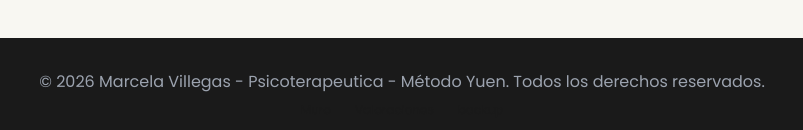
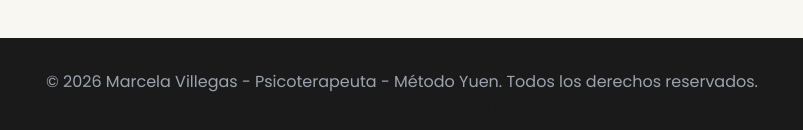
Before and after one commit to marcela-vg/cinformado, a website: page login.html in a window 1280 px wide. Shown: the part 650-780 px from the top of the page, 238-1041 px from the left. Drawn offline with nearby package versions, Linux system fonts and the light colour scheme.

Commit message:
login.html

```diff
--- a/login.html
+++ b/login.html
@@ -105,7 +105,7 @@
 
     <footer class="bg-[#1a1a1a] text-white py-8">
         <div class="container mx-auto text-center">
-            <p class="text-gray-400">&copy; 2026 Marcela Villegas - Psicoterapeutica - Método Yuen. Todos los derechos reservados.</p>
+            <p class="text-gray-400">&copy; 2026 Marcela Villegas - Psicoterapeuta - Método Yuen. Todos los derechos reservados.</p>
 
             <!-- Puertas traseras de administración (Invisibles) -->
             <div class="mt-2 flex justify-center gap-6">
```
